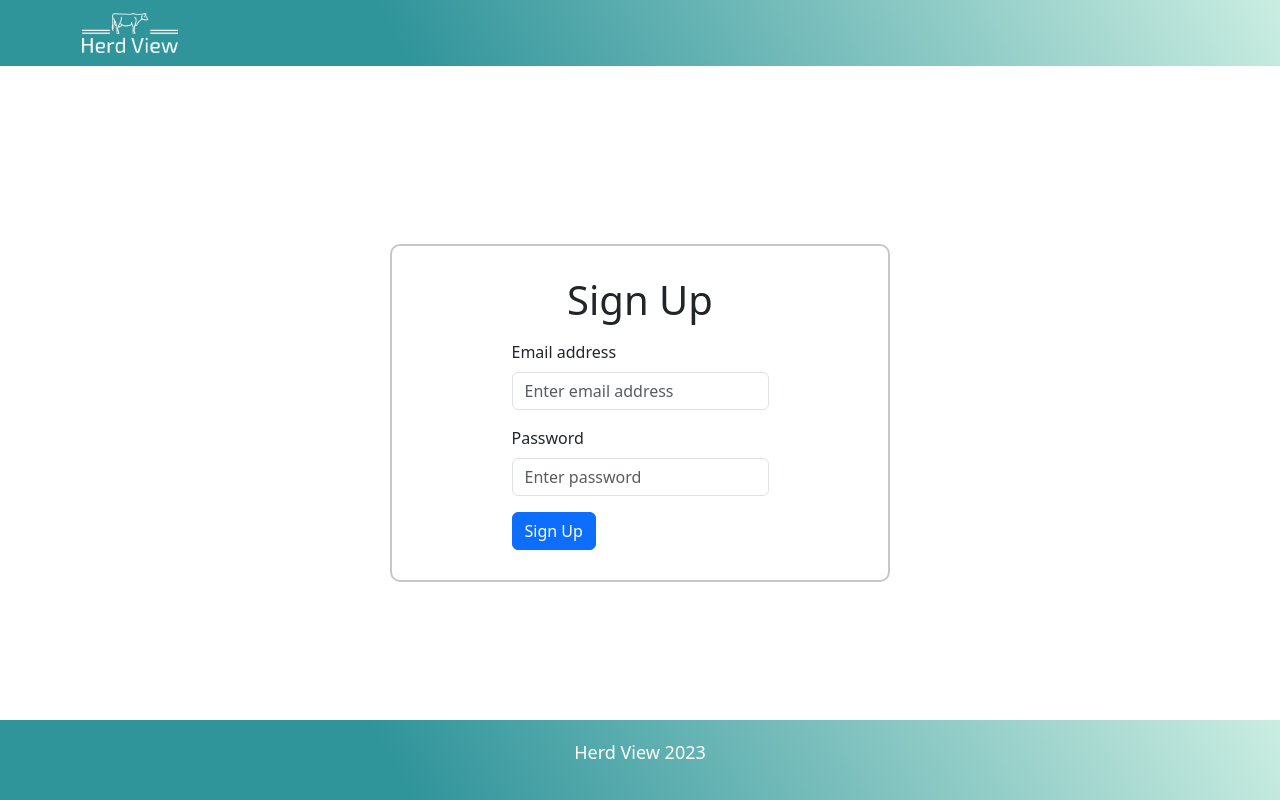
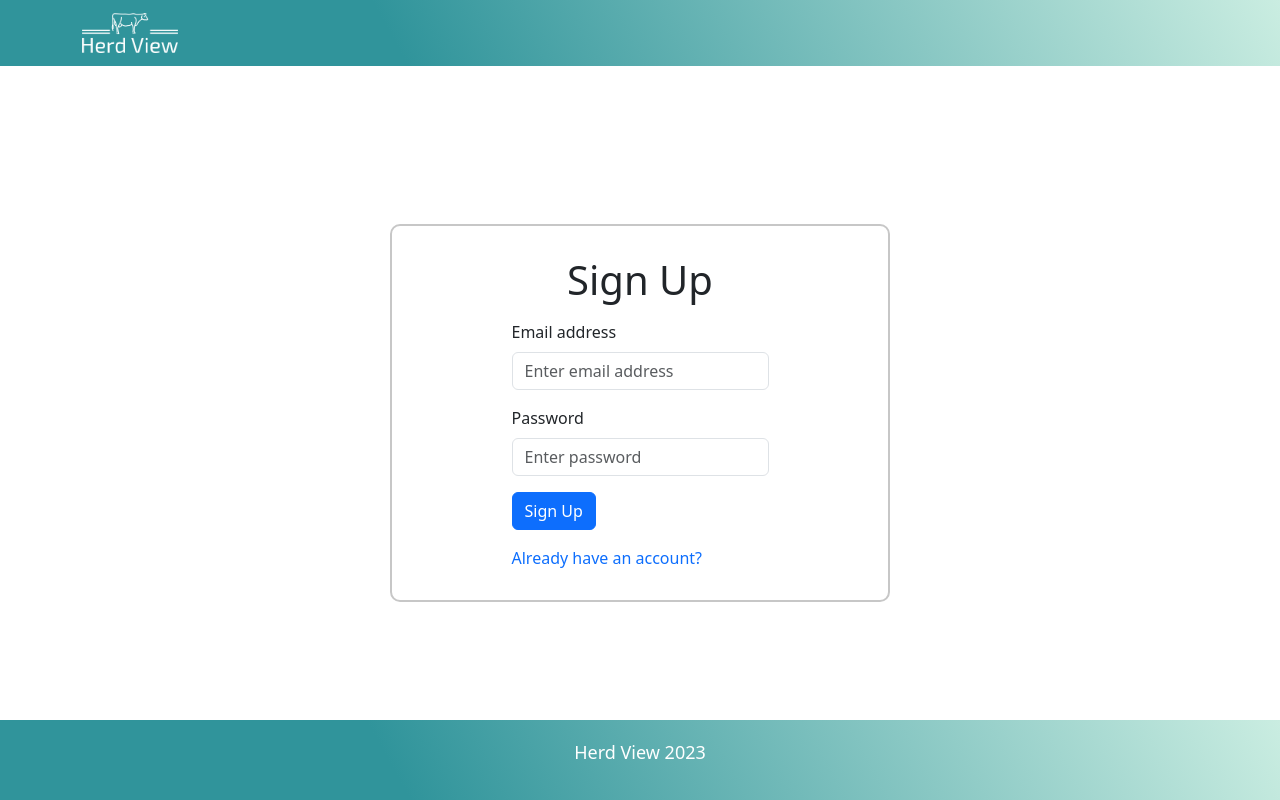
Before and after one commit to vinnyWebDev/herd-view, a React (Create React App) app in the folder front-end/: page /signup in a window 1280 px wide. Built offline with nearby package versions, Linux system fonts and the light colour scheme; no server answers.

Commit message:
added links to credentials pages

```diff
--- a/front-end/src/Views/ResetPassword.js
+++ b/front-end/src/Views/ResetPassword.js
@@ -35,7 +35,11 @@ const ResetPassword = () => {
                 <Form>
                     <Form.Group className="mb-3" controlId="formBasicEmail">
                         <Form.Control onChange={(e) => { setEmail(e.target.value) }} className='mb-3' type="email" placeholder='Enter email address'></Form.Control>
+
                         <Button onClick={(e) => handleSubmit(e)}>Submit</Button>
+                        <div className='mt-3'>
+                            <Link className='LinkText' to="/signin">Go to login</Link>
+                        </div>
                     </Form.Group>
                 </Form>
             </div>
--- a/front-end/src/Views/Signup.js
+++ b/front-end/src/Views/Signup.js
@@ -68,6 +68,10 @@ const Signup = () => {
                     </Form.Group>
 
                     <Button onClick={(e) => { handleSignUp(e) }}>Sign Up</Button>
+
+                    <div className='mt-3'>
+                        <Link className='LinkText' to="/signin">Already have an account?</Link>
+                    </div>
                 </Form>
             </div>
         </div>
```
